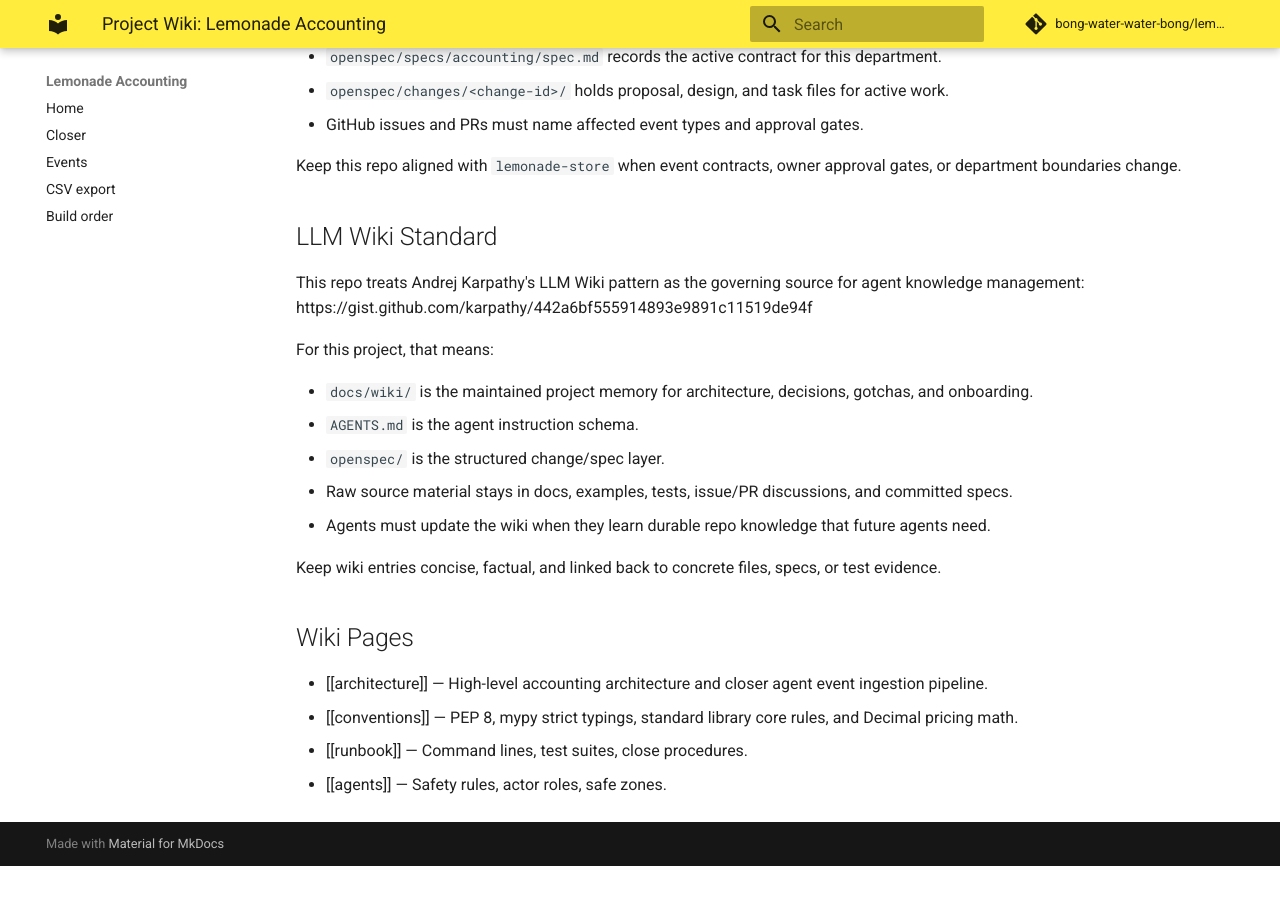
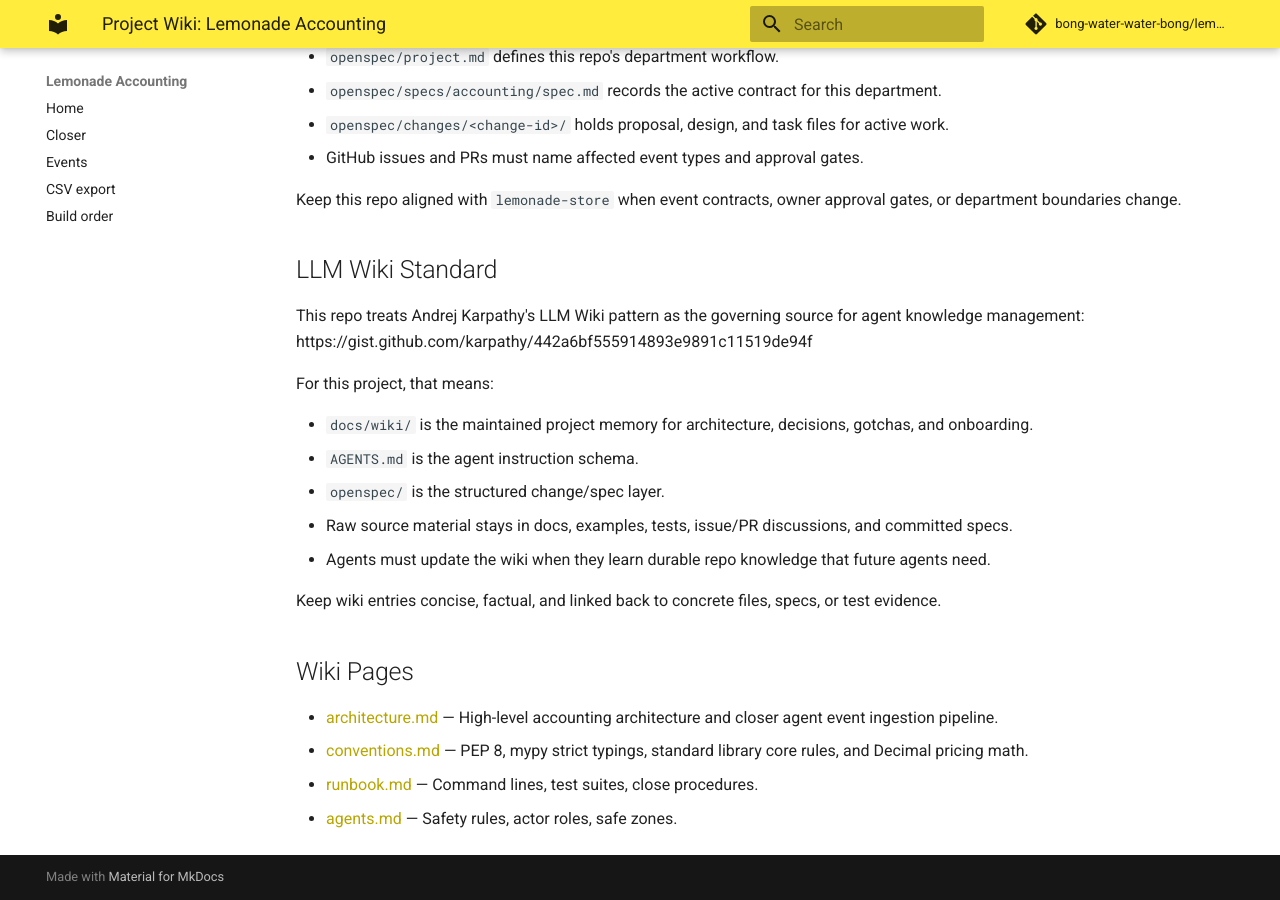
Before and after one commit to bong-water-water-bong/lemonade-accounting, an MkDocs documentation site: the page built from docs/wiki/README.md, in a window 1280 px wide and 900 px high, scrolled down 1350 px. Built offline with MkDocs 1.6.1 and Material for MkDocs 9.7.7, drawn with Linux system fonts in a browser that asks for light colours; comment, search, counter and statistics services are not loaded; before the commit the page ends 2216 px from its top, so only the background shows below that; some of the changed text lies outside the part shown.

```diff
--- a/docs/wiki/README.md
+++ b/docs/wiki/README.md
@@ -55,7 +56,7 @@ Keep wiki entries concise, factual, and linked back to concrete files, specs, or
 
 ## Wiki Pages
 
-- [[architecture]] — High-level accounting architecture and closer agent event ingestion pipeline.
-- [[conventions]] — PEP 8, mypy strict typings, standard library core rules, and Decimal pricing math.
-- [[runbook]] — Command lines, test suites, close procedures.
-- [[agents]] — Safety rules, actor roles, safe zones.
+- [architecture.md](file:///home/bcloud/multica_workspaces_desktop-localhost-18088/eb279b7e-f49c-4099-a687-c1af978f0a5d/295c11a5/workdir/lemonade-accounting/docs/wiki/architecture.md) — High-level accounting architecture and closer agent event ingestion pipeline.
+- [conventions.md](file:///home/bcloud/multica_workspaces_desktop-localhost-18088/eb279b7e-f49c-4099-a687-c1af978f0a5d/295c11a5/workdir/lemonade-accounting/docs/wiki/conventions.md) — PEP 8, mypy strict typings, standard library core rules, and Decimal pricing math.
+- [runbook.md](file:///home/bcloud/multica_workspaces_desktop-localhost-18088/eb279b7e-f49c-4099-a687-c1af978f0a5d/295c11a5/workdir/lemonade-accounting/docs/wiki/runbook.md) — Command lines, test suites, close procedures.
+- [agents.md](file:///home/bcloud/multica_workspaces_desktop-localhost-18088/eb279b7e-f49c-4099-a687-c1af978f0a5d/295c11a5/workdir/lemonade-accounting/docs/wiki/agents.md) — Safety rules, actor roles, safe zones.
```
Also changed, not shown: other parts of docs/wiki/README.md (+3 -2 lines), docs/wiki/agents.md (+4 -4 lines), docs/wiki/architecture.md (+9 -9 lines), docs/wiki/conventions.md (+4 -4 lines), docs/wiki/runbook.md (+4 -4 lines).
